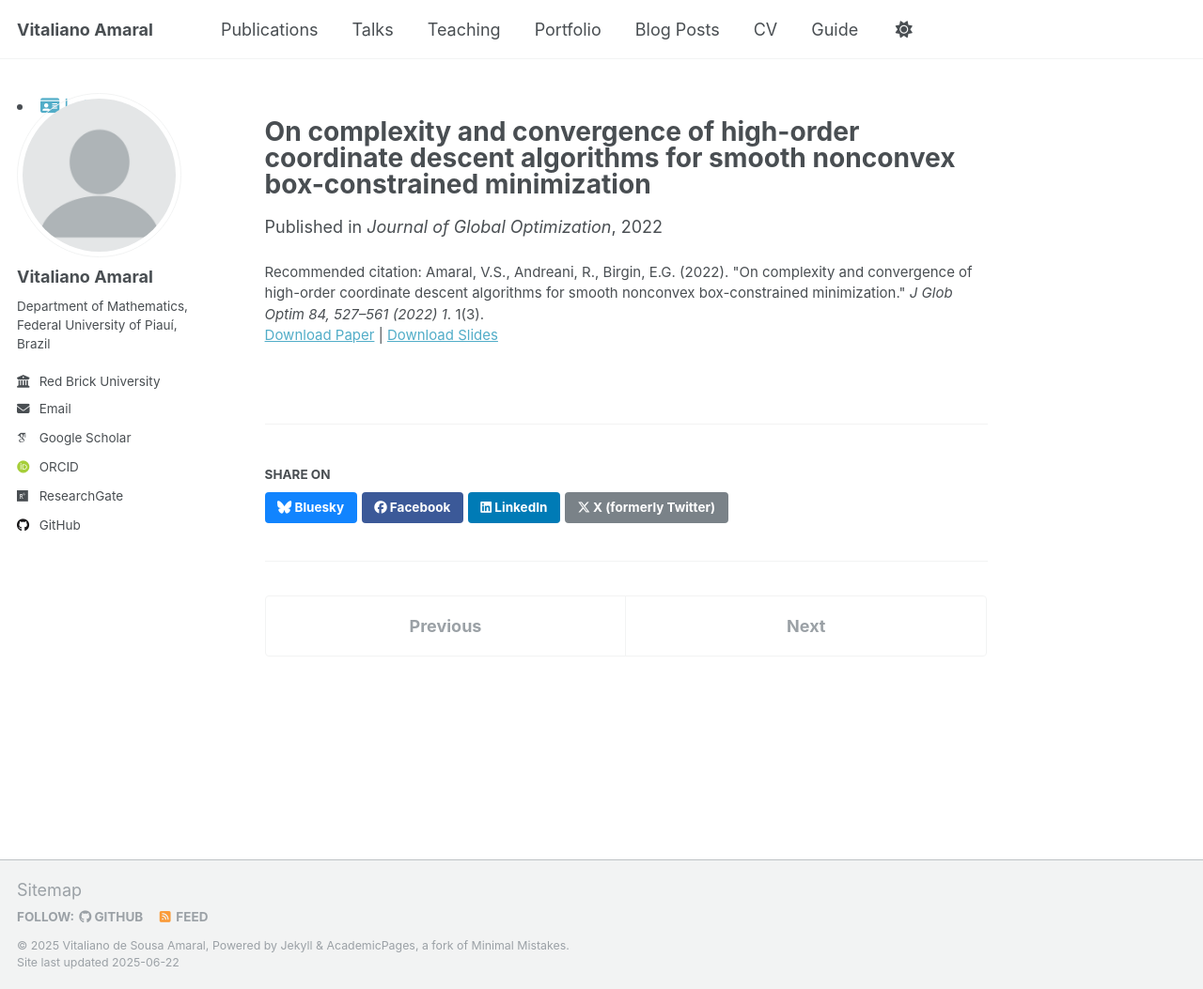
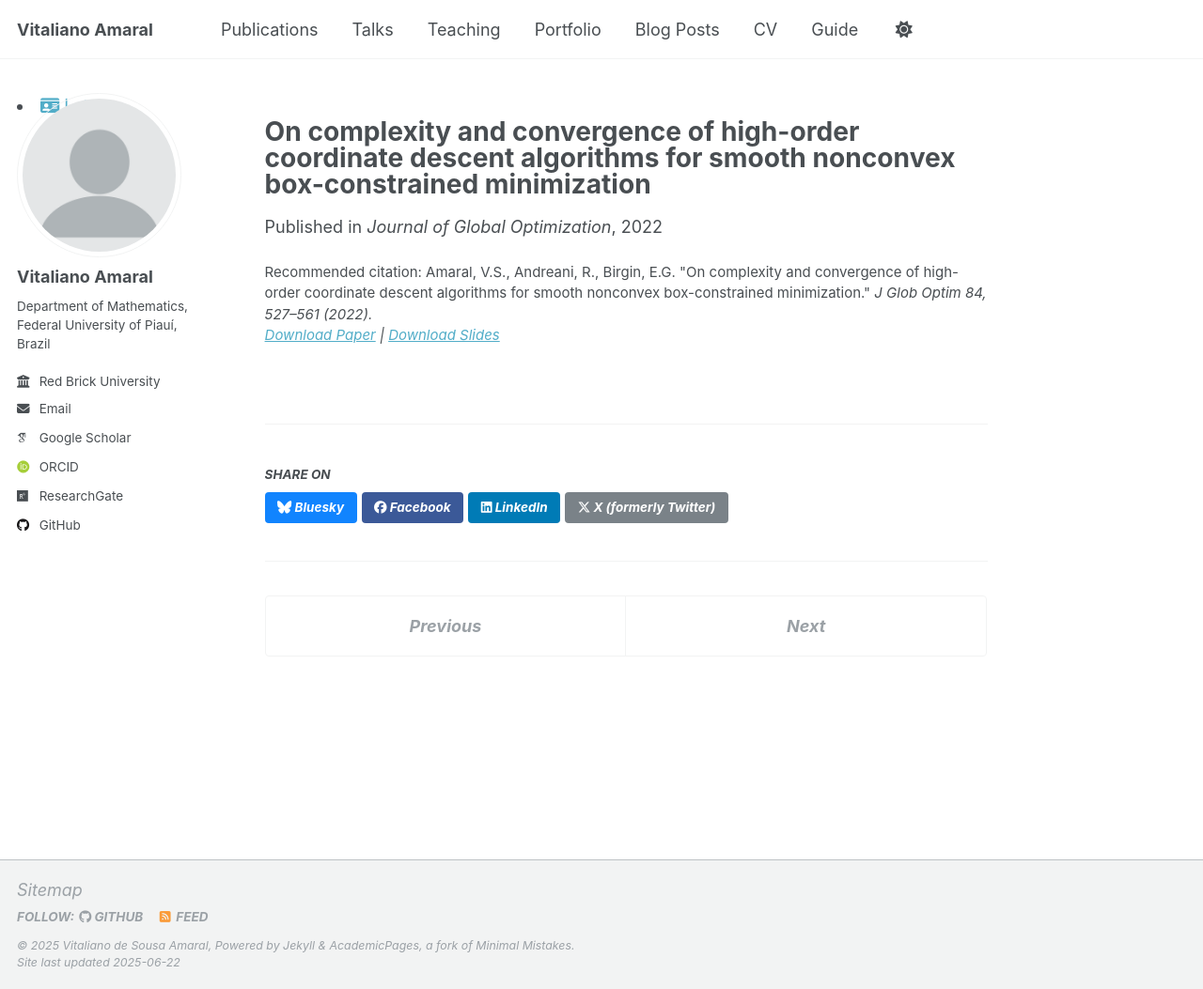
Before and after one commit to vitalianoamaral/vitalianoamaral.github.io, a Jekyll site: the page built from _publications/2015-10-01-paper-title-number-3.md, in a window 1280 px wide and 1053 px high. Shown: the whole window at 94% size. Built offline with Jekyll 4.4.1, drawn with Linux system fonts in a browser that asks for light colours; some web fonts are replaced.

Commit message:
Update 2015-10-01-paper-title-number-3.md

```diff
--- a/_publications/2015-10-01-paper-title-number-3.md
+++ b/_publications/2015-10-01-paper-title-number-3.md
@@ -8,5 +8,5 @@ date: 2022-04-28
 venue: 'Journal of Global Optimization'
 slidesurl: 'http://academicpages.github.io/files/slides3.pdf'
 paperurl: 'http://academicpages.github.io/files/paper3.pdf'
-citation: 'Amaral, V.S., Andreani, R., Birgin, E.G. (2022). &quot;On complexity and convergence of high-order coordinate descent algorithms for smooth nonconvex box-constrained minimization.&quot; <i>J Glob Optim  84, 527–561 (2022) 1</i>. 1(3).'
+citation: 'Amaral, V.S., Andreani, R., Birgin, E.G. &quot;On complexity and convergence of high-order coordinate descent algorithms for smooth nonconvex box-constrained minimization.&quot; <i>J Glob Optim  84, 527–561 (2022).'
 ---
```
